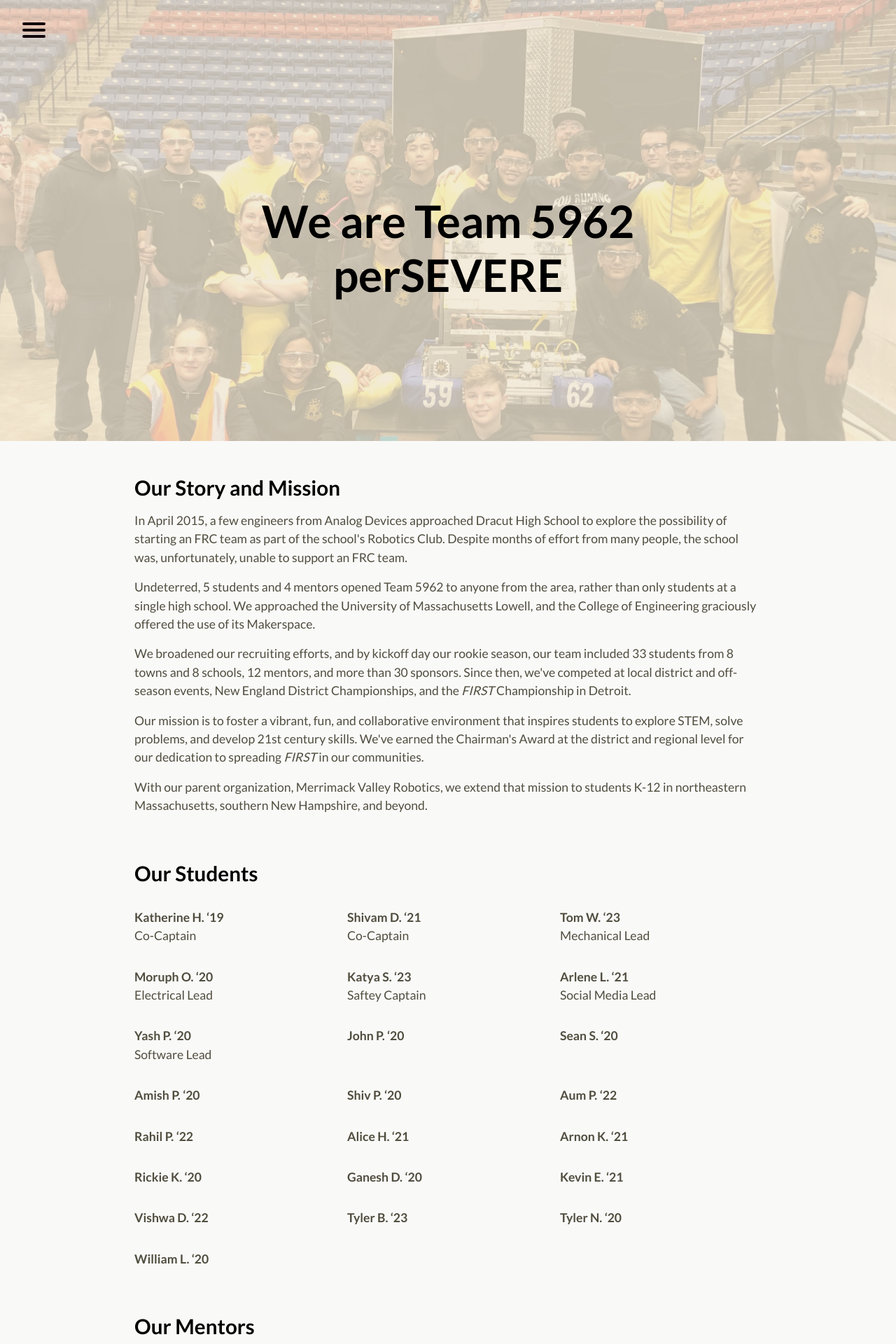
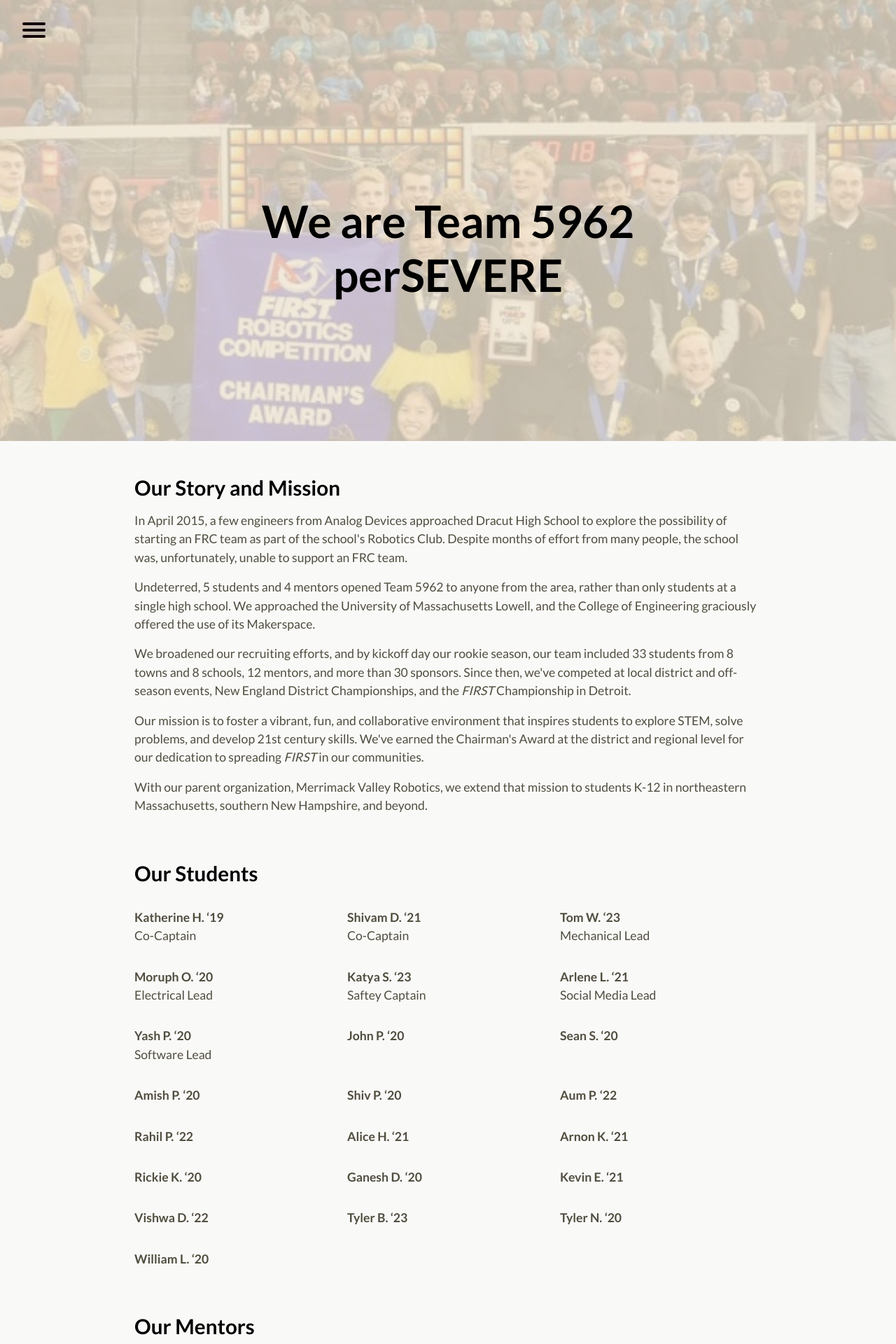
Before and after one commit to perSEVERE-5962/frc5962, a Jekyll site: the page built from about.md, in a window 1280 px wide. Shown: the top 1920 px of the page at 70% size. Built offline with Jekyll 4.4.1, drawn with Linux system fonts in a browser that asks for light colours.

Commit message:
Change About hero image to NEDCMP Chairman's

```diff
--- a/about.md
+++ b/about.md
@@ -1,6 +1,6 @@
 ---
 title: About
-hero-img-url: "/media/unh.jpg"
+hero-img-url: "/media/nedcmp.jpg"
 hero-title: We are Team 5962 <br>perSEVERE
 story: >
     <p>In April 2015, a few engineers from Analog Devices approached Dracut High School to explore the possibility of starting an FRC team as part of the school's Robotics Club. Despite months of effort from many people, the school was, unfortunately, unable to support an FRC team.</p>
```
Also changed, not shown: media/nedcmp.jpg (added).
